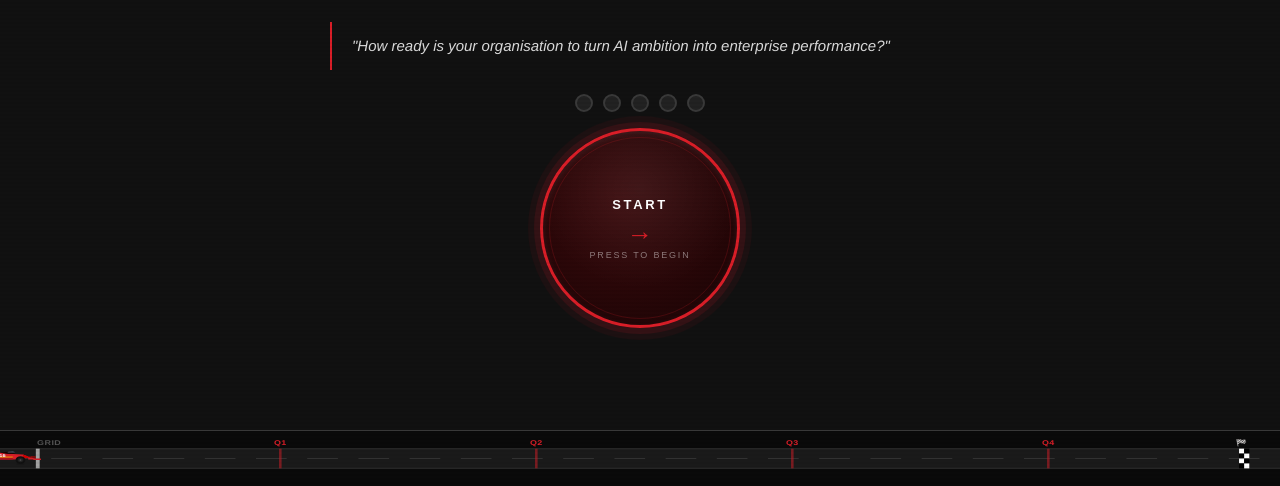
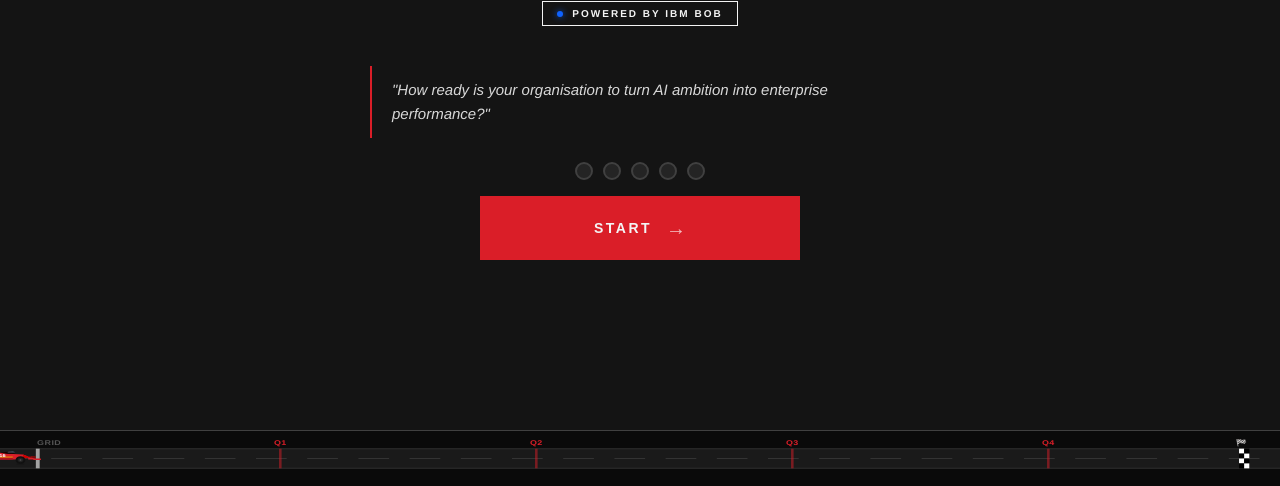
Before and after one commit to viishnukamath-CoderBob/ai-advantage, a plain HTML site: page index.html in a window 1280 px wide. Shown: the part 314-800 px from the top of the page. Drawn offline with Linux system fonts and the light colour scheme.

Commit message:
Add files via upload

```diff
--- a/index.html
+++ b/index.html
@@ -12,18 +12,19 @@
   :root {
     --ibm-red: #DA1E28;
     --ibm-red-dark: #a51920;
-    --ibm-red-glow: rgba(218, 30, 40, 0.35);
+    --ibm-red-glow: rgba(218, 30, 40, 0.25);
     --ibm-blue: #0f62fe;
-    --black: #0a0a0a;
-    --dark: #111111;
-    --dark2: #1a1a1a;
-    --dark3: #222222;
-    --grey: #2e2e2e;
-    --grey2: #3a3a3a;
-    --grey3: #555555;
-    --white: #ffffff;
-    --white-dim: rgba(255,255,255,0.85);
-    --white-muted: rgba(255,255,255,0.45);
+    /* Lifted from pure black — richer, more premium */
+    --black: #0d0d0d;
+    --dark: #141414;
+    --dark2: #1c1c1c;
+    --dark3: #242424;
+    --grey: #303030;
+    --grey2: #404040;
+    --grey3: #606060;
+    --white: #f4f4f4;
+    --white-dim: rgba(244,244,244,0.88);
+    --white-muted: rgba(244,244,244,0.5);
     --font: 'Helvetica Neue', Helvetica, Arial, sans-serif;
   }
 
@@ -76,49 +77,17 @@
     transform: translateX(-80px);
   }
 
-  /* ===== SCAN LINE OVERLAY (racing console feel) ===== */
-  .scanlines {
-    position: fixed;
-    inset: 0;
-    background: repeating-linear-gradient(
-      0deg,
-      transparent,
-      transparent 2px,
-      rgba(0,0,0,0.08) 2px,
-      rgba(0,0,0,0.08) 4px
-    );
-    pointer-events: none;
-    z-index: 300;
-    opacity: 0.4;
-  }
-
-  /* ===== CORNER BRACKETS (HUD feel) ===== */
-  .hud-corner {
-    position: fixed;
-    width: 28px; height: 28px;
-    pointer-events: none;
-    z-index: 50;
-  }
-  .hud-corner::before, .hud-corner::after {
-    content: '';
-    position: absolute;
-    background: var(--ibm-red);
-  }
-  .hud-corner::before { width: 100%; height: 2px; top: 0; }
-  .hud-corner::after  { width: 2px; height: 100%; top: 0; }
-  .hud-tl { top: 8px; left: 8px; }
-  .hud-tr { top: 8px; right: 8px; transform: scaleX(-1); }
-  .hud-bl { bottom: 8px; left: 8px; transform: scaleY(-1); }
-  .hud-br { bottom: 8px; right: 8px; transform: scale(-1); }
+  /* scanlines removed — felt cheap */
+  /* HUD corners removed — felt gaming/phishing */
 
   /* ===== BACKGROUND GRID ===== */
   .bg-grid {
     position: fixed;
     inset: 0;
     background-image:
-      linear-gradient(rgba(255,255,255,0.025) 1px, transparent 1px),
-      linear-gradient(90deg, rgba(255,255,255,0.025) 1px, transparent 1px);
-    background-size: 60px 60px;
+      linear-gradient(rgba(255,255,255,0.018) 1px, transparent 1px),
+      linear-gradient(90deg, rgba(255,255,255,0.018) 1px, transparent 1px);
+    background-size: 80px 80px;
     pointer-events: none;
     z-index: 0;
   }
@@ -308,10 +277,10 @@
     background: var(--dark);
     z-index: 10;
     text-align: center;
-    padding: 60px 32px;
+    padding: 56px 40px 80px;
     justify-content: center;
   }
-  .start-hero { max-width: 620px; width: 100%; position: relative; }
+  .start-hero { max-width: 540px; width: 100%; position: relative; }
 
   /* f1 stripe */
   .f1-stripe {
@@ -393,79 +362,52 @@
     box-shadow: 0 0 10px rgba(0,200,83,0.6), 0 0 20px rgba(0,200,83,0.4);
   }
 
+  /* Start button — clean IBM-style rectangle, no glow rings */
   .btn-race-start {
     position: relative;
-    width: 200px; height: 200px;
-    border-radius: 50%;
-    background: radial-gradient(circle at 40% 35%, #3a0a0c, #1a0405);
-    border: 3px solid var(--ibm-red);
+    width: 100%;
+    max-width: 320px;
+    height: 64px;
+    border-radius: 0;
+    background: var(--ibm-red);
+    border: none;
     cursor: pointer;
-    overflow: hidden;
     -webkit-appearance: none;
     display: flex;
-    flex-direction: column;
+    flex-direction: row;
     align-items: center;
     justify-content: center;
-    gap: 6px;
-    transition: transform 0.15s, box-shadow 0.2s;
-    box-shadow:
-      0 0 0 6px rgba(218,30,40,0.12),
-      0 0 0 12px rgba(218,30,40,0.06),
-      inset 0 2px 6px rgba(255,255,255,0.07);
+    gap: 14px;
+    transition: background 0.2s, transform 0.12s;
+    overflow: hidden;
   }
   .btn-race-start::before {
     content: '';
-    position: absolute;
-    inset: 0;
-    border-radius: 50%;
-    background: radial-gradient(circle at 50% 30%, rgba(255,255,255,0.06), transparent 60%);
-  }
-  .btn-race-start::after {
-    content: '';
-    position: absolute;
-    inset: 6px;
-    border-radius: 50%;
-    border: 1px solid rgba(218,30,40,0.2);
-  }
-  .btn-race-start:active {
-    transform: scale(0.93);
-    box-shadow:
-      0 0 0 4px rgba(218,30,40,0.3),
-      0 0 30px var(--ibm-red-glow),
-      inset 0 2px 6px rgba(255,255,255,0.07);
-  }
-  .btn-race-start.igniting {
-    animation: ignite 0.4s ease-out;
-  }
-  @keyframes ignite {
-    0%   { box-shadow: 0 0 0 6px rgba(218,30,40,0.12), 0 0 0 12px rgba(218,30,40,0.06); }
-    40%  { box-shadow: 0 0 0 20px rgba(218,30,40,0.35), 0 0 60px var(--ibm-red-glow); }
-    100% { box-shadow: 0 0 0 6px rgba(218,30,40,0.12), 0 0 0 12px rgba(218,30,40,0.06); }
-  }
+    position: absolute; inset: 0;
+    background: rgba(255,255,255,0.07);
+    transform: translateX(-100%);
+    transition: transform 0.4s cubic-bezier(0.22,1,0.36,1);
+  }
+  .btn-race-start:active::before { transform: translateX(0); }
+  .btn-race-start:active { transform: scale(0.98); }
+  .btn-race-start.igniting { background: #ff2530; }
   .btn-race-label {
-    font-size: 13px;
+    font-size: 14px;
     font-weight: 800;
-    letter-spacing: 0.2em;
+    letter-spacing: 0.18em;
     text-transform: uppercase;
     color: var(--white);
     position: relative;
     z-index: 1;
   }
   .btn-race-arrow {
-    font-size: 26px;
-    color: var(--ibm-red);
+    font-size: 20px;
+    color: rgba(255,255,255,0.7);
     position: relative;
     z-index: 1;
     line-height: 1;
   }
-  .btn-race-sub {
-    font-size: 9px;
-    letter-spacing: 0.2em;
-    color: var(--white-muted);
-    text-transform: uppercase;
-    position: relative;
-    z-index: 1;
-  }
+  .btn-race-sub { display: none; }
 
   /* ===== STANDARD BUTTON ===== */
   .btn-primary {
@@ -784,11 +726,6 @@
 
 <div class="bg-grid"></div>
 <div class="bg-grid-move" id="bgGridMove"></div>
-<div class="scanlines"></div>
-<div class="hud-corner hud-tl"></div>
-<div class="hud-corner hud-tr"></div>
-<div class="hud-corner hud-bl"></div>
-<div class="hud-corner hud-br"></div>
 <div class="telemetry-bar"></div>
 <div class="telem-flash" id="telemFlash"></div>
 <div class="page-wipe" id="pageWipe"></div>
```
